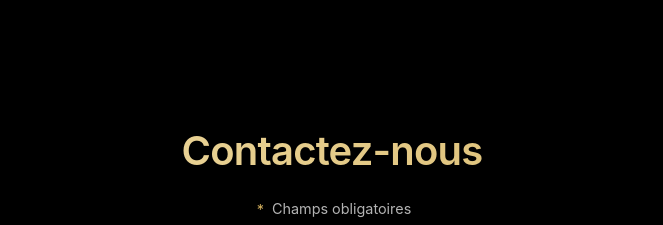
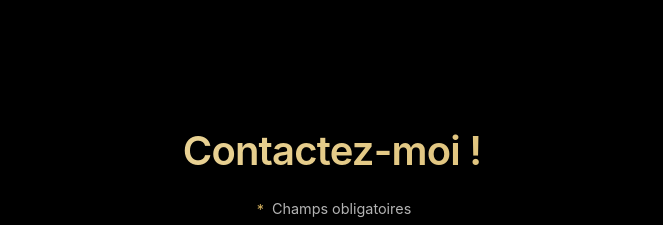
Before and after one commit to Jerome-Dubos/portfolio, a React (Vite) app: page /about in a window 1280 px wide. Shown: the part 1820-2045 px from the top of the page, without its empty margins (308-971 px from the left). Built offline with nearby package versions, Linux system fonts and the light colour scheme.

Commit message:
Validation ContactForm

```diff
--- a/src/components/ContactForm/ContactForm.css
+++ b/src/components/ContactForm/ContactForm.css
@@ -91,6 +91,7 @@
   backdrop-filter: blur(10px);
   -webkit-backdrop-filter: blur(10px);
   font-family: inherit;
+  resize: none;
 }
 
 .form-group input:focus,
--- a/src/components/ContactForm/ContactForm.jsx
+++ b/src/components/ContactForm/ContactForm.jsx
@@ -188,7 +188,7 @@
       />
 
       <div className="container">
-        <h2 className="contact-title">Contactez-nous</h2>
+        <h2 className="contact-title">Contactez-moi !</h2>
         <div className="form-legend">
           <span className="required">*</span> <span className="legend-text">Champs obligatoires</span>
         </div>
```
